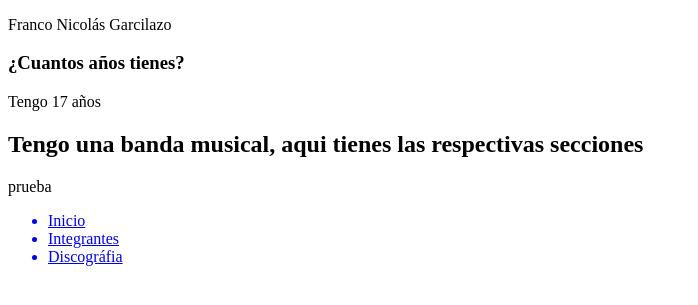
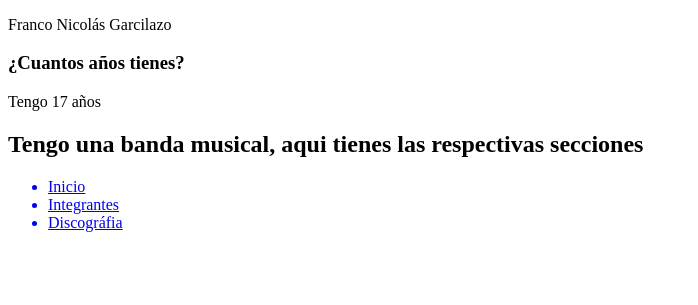
Before and after one commit to gFrannn/practica-clase-1-, a plain HTML site: page index.html in a window 1280 px wide. Shown: the part 105-410 px from the top of the page, without its empty margins (0-698 px from the left). Drawn offline with Linux system fonts and the light colour scheme.

Commit message:
git commit

```diff
--- a/index.html
+++ b/index.html
@@ -13,8 +13,6 @@
 <h3>¿Cuantos años tienes?</h3>
 <p>Tengo 17 años</p>
 <h2>Tengo una banda musical, aqui tienes las respectivas secciones</h2>
-<p>prueba</p>
-
     <ul>
         <a href="index.html"><li>Inicio</li></a>
         <a href="integrantes.html"><li>Integrantes</li></a>
```
